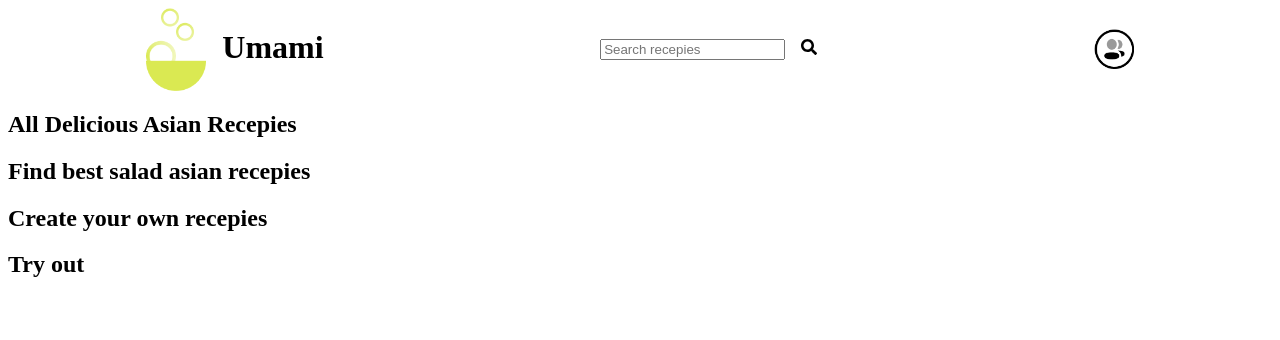
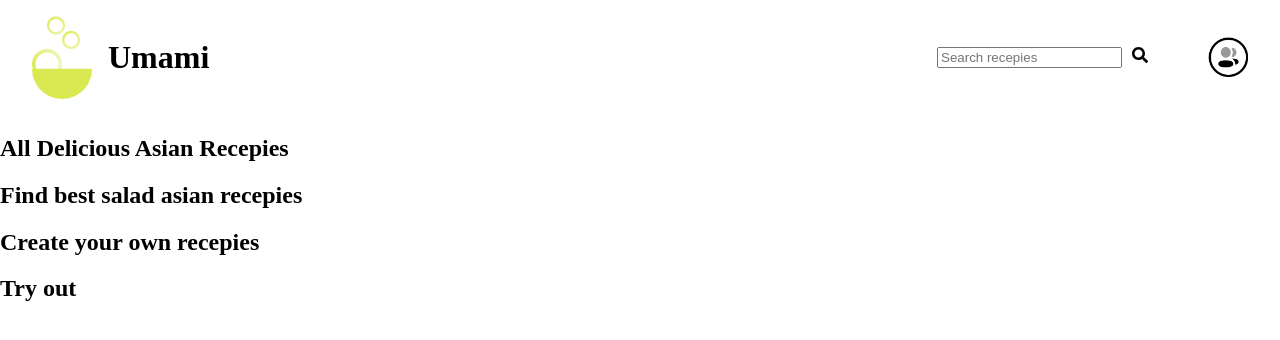
Before and after one commit to Tamiol/Umami, an Angular app: page / in a window 1280 px wide. Shown: the top 340 px of the page. Built offline with nearby package versions, Linux system fonts and the light colour scheme.

Commit message:
added search bar component

```diff
--- a/src/app/app.module.ts
+++ b/src/app/app.module.ts
@@ -5,6 +5,7 @@ import { AppRoutingModule } from './app-routing.module';
 import { AppComponent } from './app.component';
 import { CoreModule } from './modules/core/core.module';
 import { HomeModule } from './modules/home/home.module';
+import { SharedModule } from './modules/shared/shared.module';
 
 @NgModule({
   declarations: [AppComponent],
--- a/src/app/modules/core/components/header/header.component.html
+++ b/src/app/modules/core/components/header/header.component.html
@@ -5,13 +5,7 @@
   </div>
 
   <div>
-    <input type="text" placeholder="Search recepies" />
-    <svg xmlns="http://www.w3.org/2000/svg" height="1em" viewBox="0 0 512 512">
-      <path
-        d="M505 442.7L405.3 343c-4.5-4.5-10.6-7-17-7H372c27.6-35.3 44-79.7 44-128C416 93.1 322.9 0 208 0S0 93.1 0 208s93.1 208 208 208c48.3 0 92.7-16.4 128-44v16.3c0 6.4 2.5 12.5 7 17l99.7 99.7c9.4 9.4 24.6 9.4 33.9 0l28.3-28.3c9.4-9.4 9.4-24.6.1-34zM208 336c-70.7 0-128-57.2-128-128 0-70.7 57.2-128 128-128 70.7 0 128 57.2 128 128 0 70.7-57.2 128-128 128z"
-      />
-    </svg>
+    <app-search-bar></app-search-bar>
+    <img src="assets/images/header/login.png" alt="log in" class="login" />
   </div>
-
-  <img src="assets/images/header/login.png" alt="log in" class="login" />
 </header>
--- a/src/app/modules/core/components/header/header.component.scss
+++ b/src/app/modules/core/components/header/header.component.scss
@@ -1,16 +1,22 @@
 header {
   display: flex;
-  justify-content: space-around;
+  justify-content: space-between;
   align-items: center;
+  padding: 1rem 2rem;
 
   div {
     display: flex;
+    align-items: center;
+  }
+  div:first-of-type {
     column-gap: 1rem;
+  }
+  app-search-bar {
+    margin-right: 60px;
   }
   .logo {
     width: 60px;
   }
-
   .login {
     width: 40px;
   }
--- a/src/app/modules/core/core.module.ts
+++ b/src/app/modules/core/core.module.ts
@@ -1,10 +1,11 @@
 import { NgModule } from '@angular/core';
 import { CommonModule } from '@angular/common';
 import { HeaderComponent } from './components/header/header.component';
+import { SharedModule } from '../shared/shared.module';
 
 @NgModule({
   declarations: [HeaderComponent],
-  imports: [CommonModule],
+  imports: [CommonModule, SharedModule],
   exports: [HeaderComponent],
 })
 export class CoreModule {}
--- /dev/null
+++ b/src/app/modules/shared/components/search-bar/search-bar.component.html
@@ -0,0 +1,8 @@
+<div>
+  <input type="text" placeholder="Search recepies" />
+  <svg xmlns="http://www.w3.org/2000/svg" height="1em" viewBox="0 0 512 512">
+    <path
+      d="M505 442.7L405.3 343c-4.5-4.5-10.6-7-17-7H372c27.6-35.3 44-79.7 44-128C416 93.1 322.9 0 208 0S0 93.1 0 208s93.1 208 208 208c48.3 0 92.7-16.4 128-44v16.3c0 6.4 2.5 12.5 7 17l99.7 99.7c9.4 9.4 24.6 9.4 33.9 0l28.3-28.3c9.4-9.4 9.4-24.6.1-34zM208 336c-70.7 0-128-57.2-128-128 0-70.7 57.2-128 128-128 70.7 0 128 57.2 128 128 0 70.7-57.2 128-128 128z"
+    />
+  </svg>
+</div>
--- /dev/null
+++ b/src/app/modules/shared/components/search-bar/search-bar.component.scss
@@ -0,0 +1,4 @@
+div {
+  display: flex;
+  column-gap: 10px;
+}
--- a/src/styles.scss
+++ b/src/styles.scss
@@ -1,3 +1,7 @@
+body {
+  margin: 0;
+  padding: 0;
+}
 img {
   float: left;
   max-width: 100%;
```
Also changed, not shown: src/app/modules/shared/components/search-bar/search-bar.component.ts (added, +8 -0 lines), src/app/modules/shared/shared.module.ts (added, +10 -0 lines), 1 other file (tests, documents, lock files or other folders).
